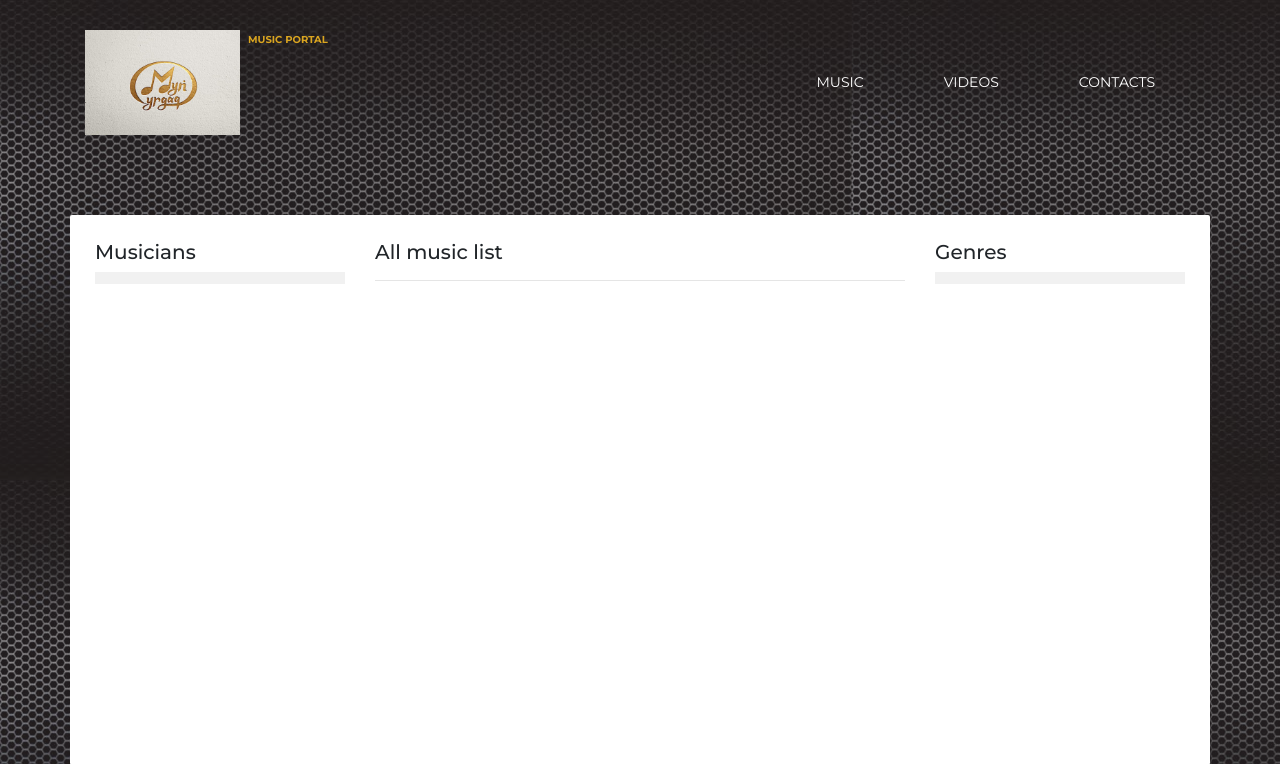
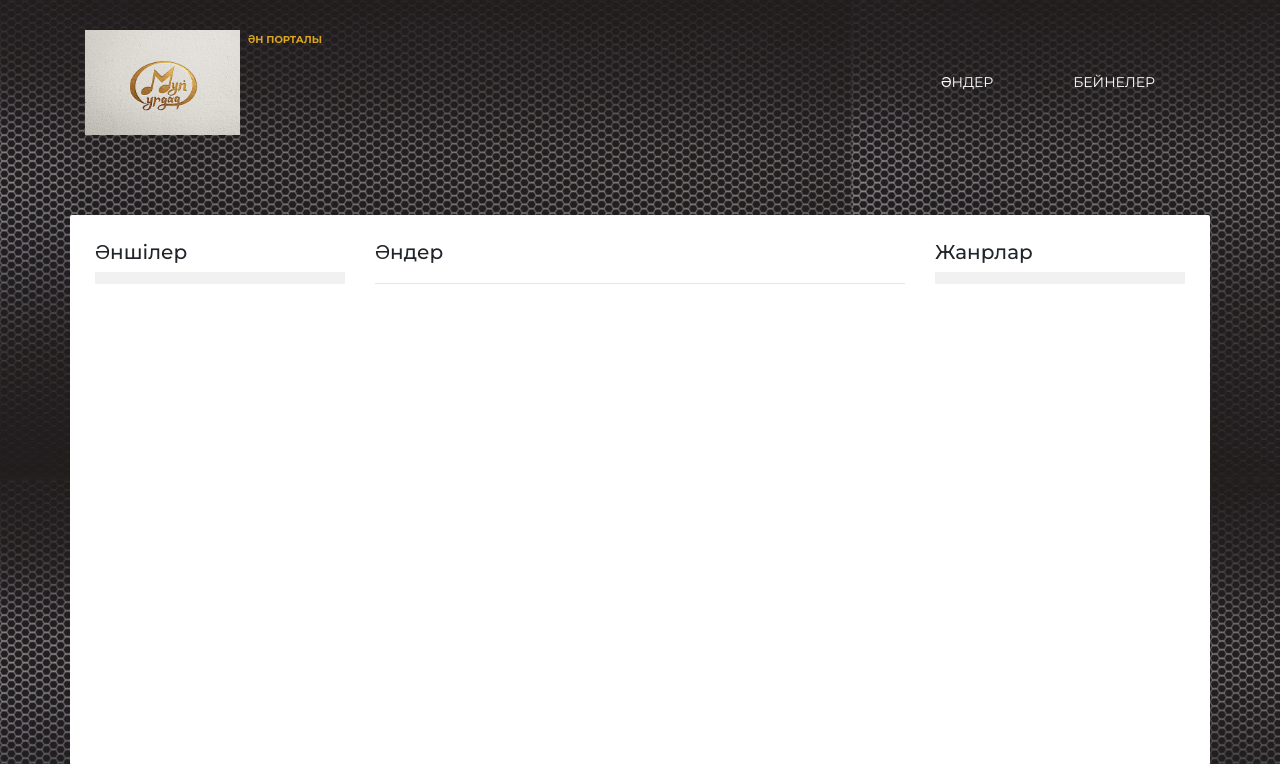
Before and after one commit to yeldaraimakov/musicportal, a Django app: template portal/templates/music_portal/home.html in a window 1280 px wide. Shown: the top 764 px of the page. Run offline with Django 3.2, Linux system fonts and the light colour scheme; the template is opened without the code that fills it, so the values that code supplies are empty; parts of the project's set-up code (start-up, migrations or seed data) failed here and were passed over; some libraries are stand-ins or nearby versions.

Commit message:
translated

```diff
--- a/portal/music_portal/views.py
+++ b/portal/music_portal/views.py
@@ -13,17 +13,21 @@ class HomePage(TemplateView):
     def get_context_data(self, **kwargs):
         genre_id = self.request.GET.get('genre_id')
         musician_id = self.request.GET.get('musician_id')
+        filter = None
 
         music_list = Music.objects.all()
         if genre_id:
             music_list = music_list.filter(genre_id=genre_id)
+            filter = Genre.objects.get(id=genre_id).name
         if musician_id:
             music_list = music_list.filter(artist_id=musician_id)
+            filter = Artist.objects.get(id=musician_id).nick_name
 
         context = super().get_context_data(**kwargs)
         context['music_list'] = music_list
         context['genres'] = Genre.objects.all()
-        context['musicians'] = Artist.objects.all()
+        context['musicians'] = Artist.objects.filter(music_count__gt=0)
+        context['filter'] = filter
 
         return context
 
--- a/portal/static/css/home.css
+++ b/portal/static/css/home.css
@@ -92,3 +92,15 @@
 }
 
 .close:hover {background: #bbb;}
+
+.all-music-link {
+    font-size: 11px;
+    color: #007bff;
+    float: right;
+    text-decoration: underline;
+    text-transform: unset;
+}
+
+.all-music-link:hover {
+    text-decoration: underline;
+}
--- a/portal/static/css/videos.css
+++ b/portal/static/css/videos.css
@@ -24,3 +24,9 @@
 .video-container {
     padding: 5px;
 }
+
+iframe {
+    width: 100%;
+    height: auto;
+    min-height: 400px;
+}
--- a/portal/templates/music_portal/base.html
+++ b/portal/templates/music_portal/base.html
@@ -25,27 +25,33 @@
 
 <div class="navbar hide-desktop">
     <a class="logo-mobile" href="{% url 'home' %}">
-        <img src="{% static "/" %}/images/logo.jpeg" alt="">
-        <span>music portal</span>
+        <img src="{% static "/" %}/images/logo_blc.png" alt="">
+        <span>ән порталы</span>
     </a>
     <div class="menu icon-menu"></div>
 </div>
 <nav role='navigation'>
     <img src="{% static "/" %}/images/menu-abs-img.png" alt="" class="menu-abs">
+
+    <ul>
+        <li><a {% if request.resolver_match.url_name == "home" %} class="active" {% endif %} href="{% url 'home' %}">Әндер</a></li>
+        <li><a {% if request.resolver_match.url_name == "videos" %} class="active" {% endif %} href="{% url 'videos' %}">Бейнелер</a></li>
+    </ul>
+    <ul>
 </nav>
 <div class="container hide-mobile">
     <div class="header">
         <a class="logo" href="{% url 'home' %}">
             <img src="{% static "/" %}images/logo.jpeg" alt="">
-            <span>music portal</span>
+            <span>ән порталы</span>
         </a>
         <div class="menu-header">
             <a {% if request.resolver_match.url_name == "home" %}class="active"{% endif %}
-               href="{% url 'home' %}">Music</a>
+               href="{% url 'home' %}">Әндер</a>
             <a {% if request.resolver_match.url_name == "videos" %}class="active"{% endif %}
-               href="{% url 'videos' %}">Videos</a>
-            <a {% if request.resolver_match.url_name == "contacts" %}class="active"{% endif %}
-               href="{% url 'contacts' %}">Contacts</a>
+               href="{% url 'videos' %}">Бейнелер</a>
+{#            <a {% if request.resolver_match.url_name == "contacts" %}class="active"{% endif %}#}
+{#               href="{% url 'contacts' %}">Contacts</a>#}
         </div>
 
     </div>
--- a/portal/templates/music_portal/home.html
+++ b/portal/templates/music_portal/home.html
@@ -17,7 +17,7 @@
     <div class="container home-container">
         <div class="row">
             <div class="col-md-3">
-                <h5>Musicians</h5>
+                <h5>Әншілер</h5>
 
                 <div class="filter-container">
 
@@ -27,7 +27,7 @@
 
                             <a class="musician-link" href="?musician_id={{ musician.id }}">{{ musician.nick_name }}</a>
 
-                            <span class="music-count">{{ musician.music_count }} music</span>
+                            <span class="music-count">{{ musician.music_count }} ән</span>
                         </div>
 
                     {% endfor %}
@@ -36,8 +36,9 @@
 
             </div>
             <div class="col-md-6">
-                <h5>All music list</h5>
-{#                <span class="filter">Agnesadfadfasfds<span class="close">&times;</span></span>#}
+                <h5 style="display: inline">Әндер{% if filter %}: {{ filter }} {% endif %}</h5>
+
+                {% if filter %} <a class="all-music-link" href="{% url 'home' %}">Барлық әндер</a> {% endif %}
 
                 <hr/>
 
@@ -55,7 +56,7 @@
                 {% endfor %}
             </div>
             <div class="col-md-3">
-                <h5>Genres</h5>
+                <h5>Жанрлар</h5>
 
                 <div class="filter-container">
 
--- a/portal/templates/music_portal/videos.html
+++ b/portal/templates/music_portal/videos.html
@@ -19,7 +19,7 @@
                 <h5>{{ video.title }}</h5>
 
                 <div class="video">
-                    <iframe width="620" height="515" src="{{ video.get_url }}">
+                    <iframe src="{{ video.get_url }}">
                     </iframe>
                 </div>
 
```
Also changed, not shown: portal/static/images/logo_bc.png (added), portal/static/images/logo_blc.png (added).
